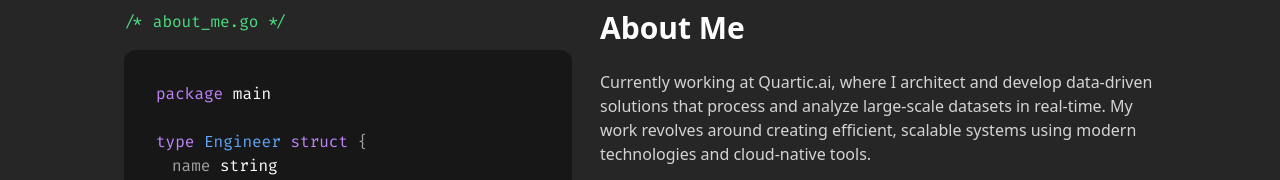
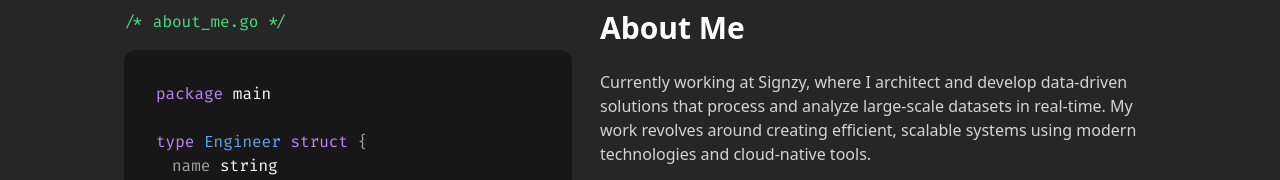
Before and after one commit to yasharya2901/my_portfolio_website, a Next.js app: page / in a window 1280 px wide. Shown: the part 734-914 px from the top of the page. Built offline with nearby package versions, Linux system fonts and the light colour scheme.

Commit message:
fix: Update the current company

```diff
--- a/src/app/components/WhoAmI/WhoAmI.tsx
+++ b/src/app/components/WhoAmI/WhoAmI.tsx
@@ -20,6 +20,7 @@ function WhoAmI() {
 
 function AboutMe() {
     const myLanguages: string[] = ['Go', 'Python', 'JavaScript', 'TypeScript', 'Java', 'C++']
+    const currentCompany = "Signzy"
 
     return (
         <div className={`m-2`}>
@@ -28,7 +29,7 @@ function AboutMe() {
             </div>
             <div className={`flex flex-col gap-6 mt-6 text-neutral-300`}>
                 <p>
-                    {`Currently working at Quartic.ai, where I architect and develop data-driven solutions that process and analyze large-scale datasets in real-time. My work revolves around creating efficient, scalable systems using modern technologies and cloud-native tools.`}
+                    {`Currently working at ${currentCompany}, where I architect and develop data-driven solutions that process and analyze large-scale datasets in real-time. My work revolves around creating efficient, scalable systems using modern technologies and cloud-native tools.`}
                 </p>
                 <p>
                     {`My approach to engineering is like my approach to solving a Rubik's cube - methodical, pattern-oriented, and occasionally involves staying up too late trying to figure out why something isn't aligned properly.`}
```
